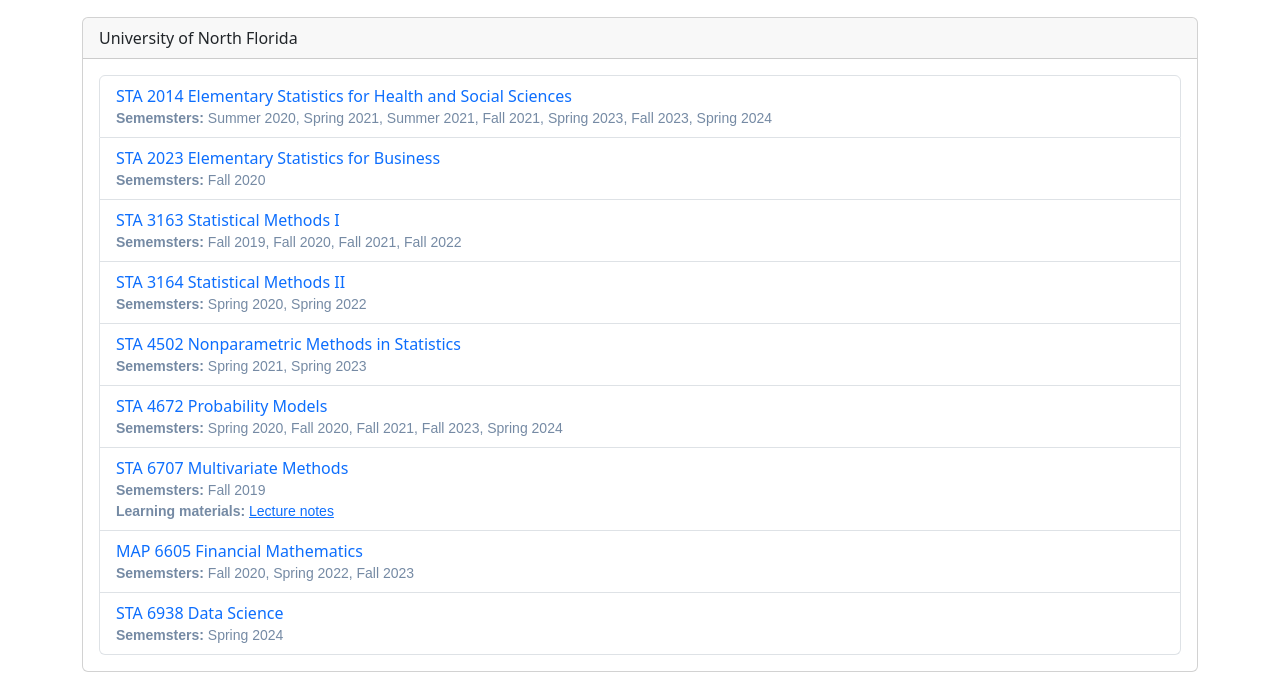
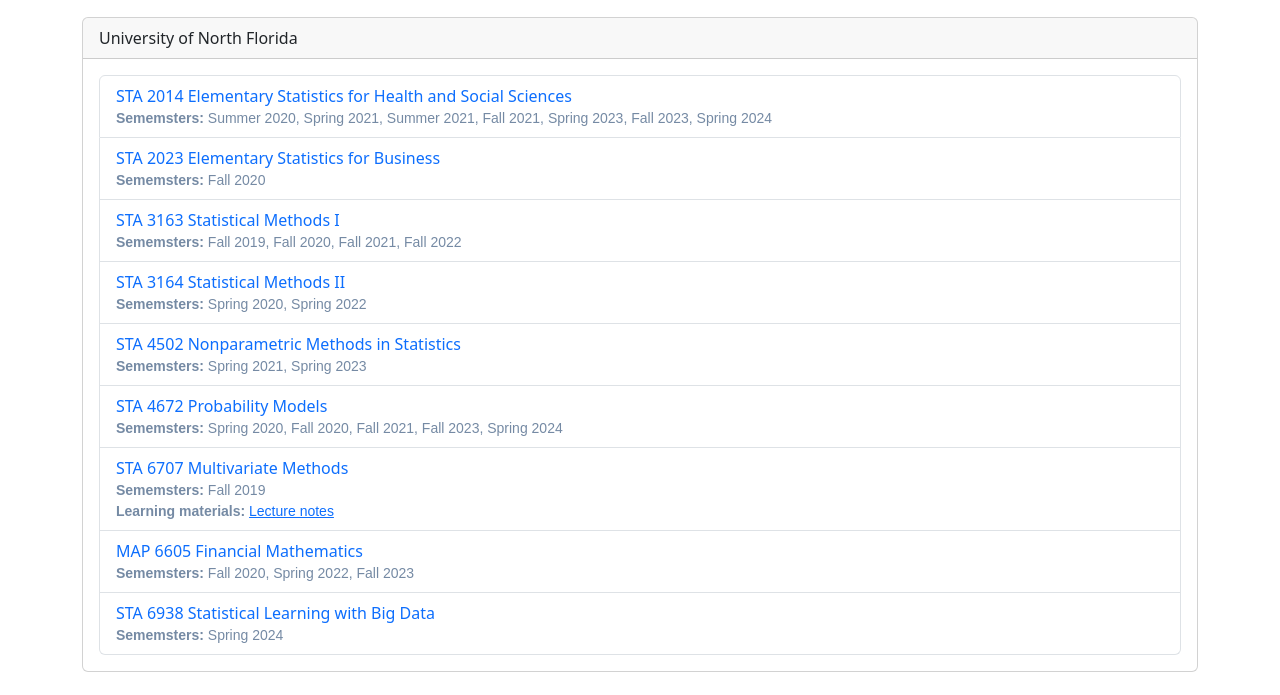
Before and after one commit to fei-heng/fei-heng.github.io, a plain HTML site: page teaching.html in a window 1280 px wide. Shown: the part 63-758 px from the top of the page. Drawn offline with nearby package versions, Linux system fonts and the light colour scheme.

Commit message:
Update teaching.html

```diff
--- a/teaching.html
+++ b/teaching.html
@@ -139,7 +139,7 @@
                 </li>
                 <li class="list-group-item">
                     <a class="link-offset-2 link-offset-3-hover link-underline link-underline-opacity-0" target="_blank"
-                       href="#">STA 6938 Data Science
+                       href="#">STA 6938 Statistical Learning with Big Data
                     </a>
                     <div class="grant">
                         <b>Sememsters:</b> Spring 2024
```
